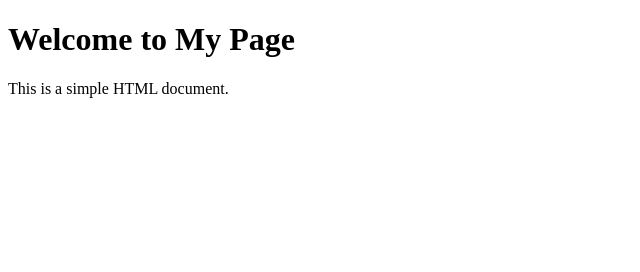
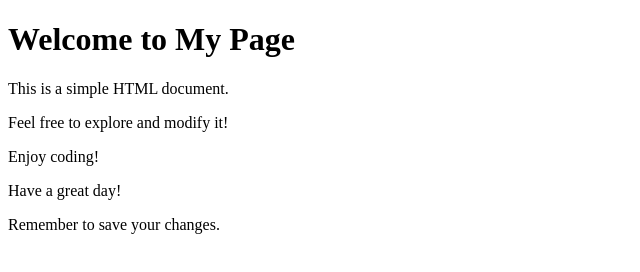
Before and after one commit to Anshuman8597/WiproTraining, a plain HTML site: page index.html in a window 1280 px wide. Shown: the whole page, without its empty margins (0-640 px from the left). Drawn offline with Linux system fonts and the light colour scheme.

Commit message:
updating the index file

```diff
--- a/index.html
+++ b/index.html
@@ -8,6 +8,10 @@
 <body>
     <h1>Welcome to My Page</h1>
     <p>This is a simple HTML document.</p>
+    <p>Feel free to explore and modify it!</p>
+    <p>Enjoy coding!</p>
+    <p>Have a great day!</p>
+    <p>Remember to save your changes.</p>
     <script>
         console.log("Hello, World!");
     </script>
```
